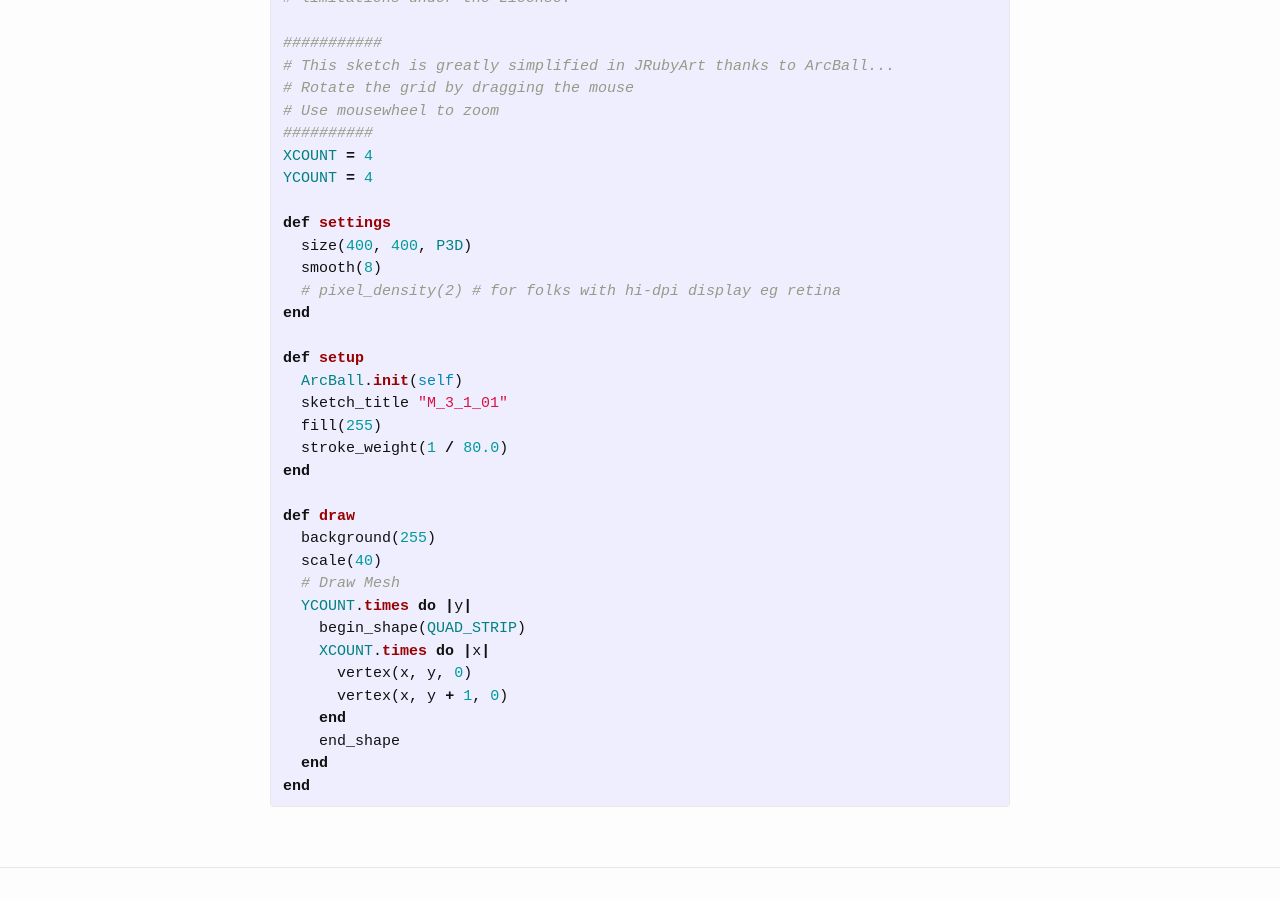
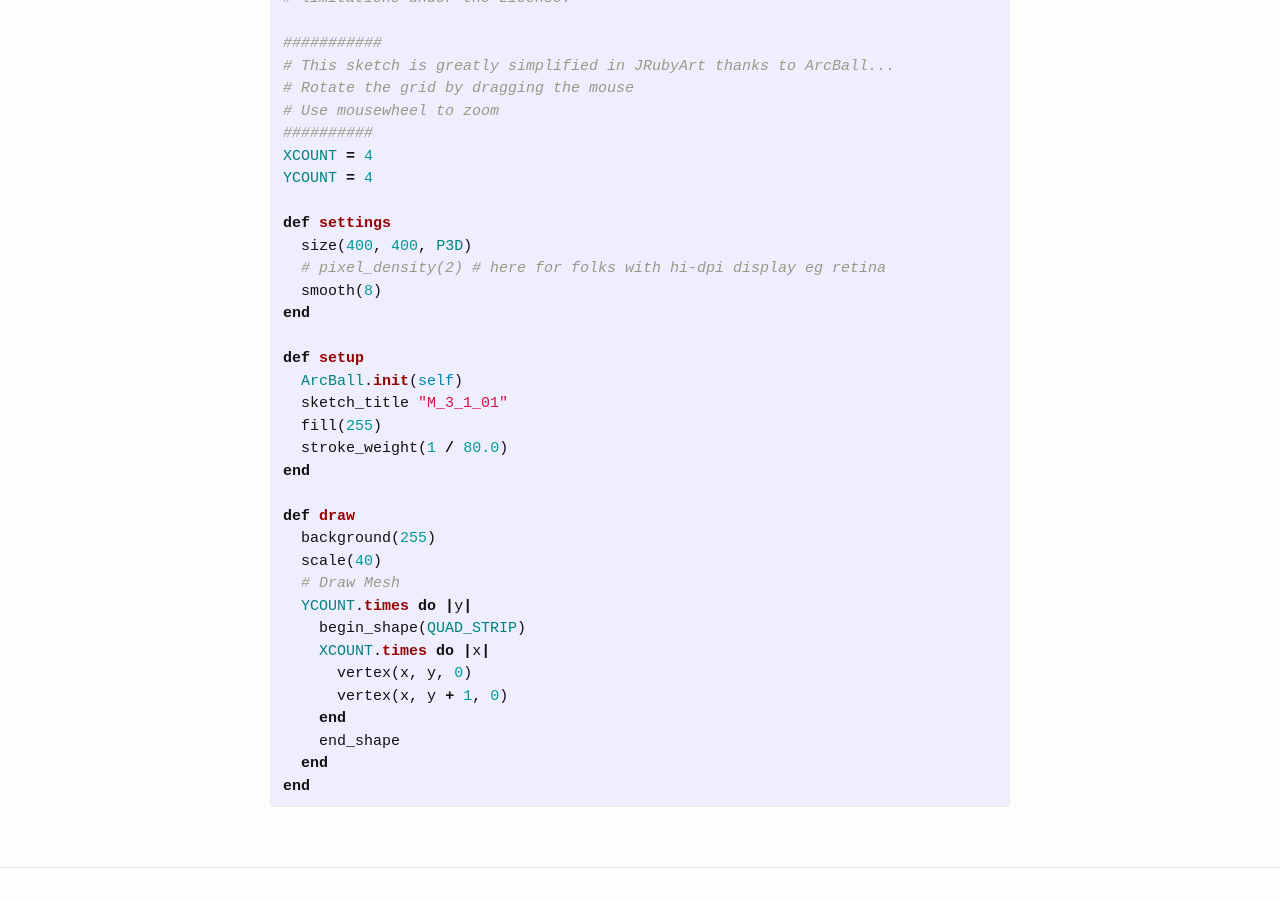
Before and after one commit to monkstone/monkstone.github.com, a Jekyll site: the page built from _posts/2015-10-09-generative.md, in a window 1280 px wide and 900 px high, scrolled down 2465 px. Built offline with Jekyll 4.4.1, drawn with Linux system fonts in a browser that asks for light colours.

Commit message:
pixel_density suggestion

```diff
--- a/_posts/2015-10-09-generative.md
+++ b/_posts/2015-10-09-generative.md
@@ -115,8 +115,8 @@ YCOUNT = 4
 
 def settings
   size(400, 400, P3D)
+  # pixel_density(2) # here for folks with hi-dpi display eg retina
   smooth(8)
-  # pixel_density(2) # for folks with hi-dpi display eg retina
 end
 
 def setup
```
